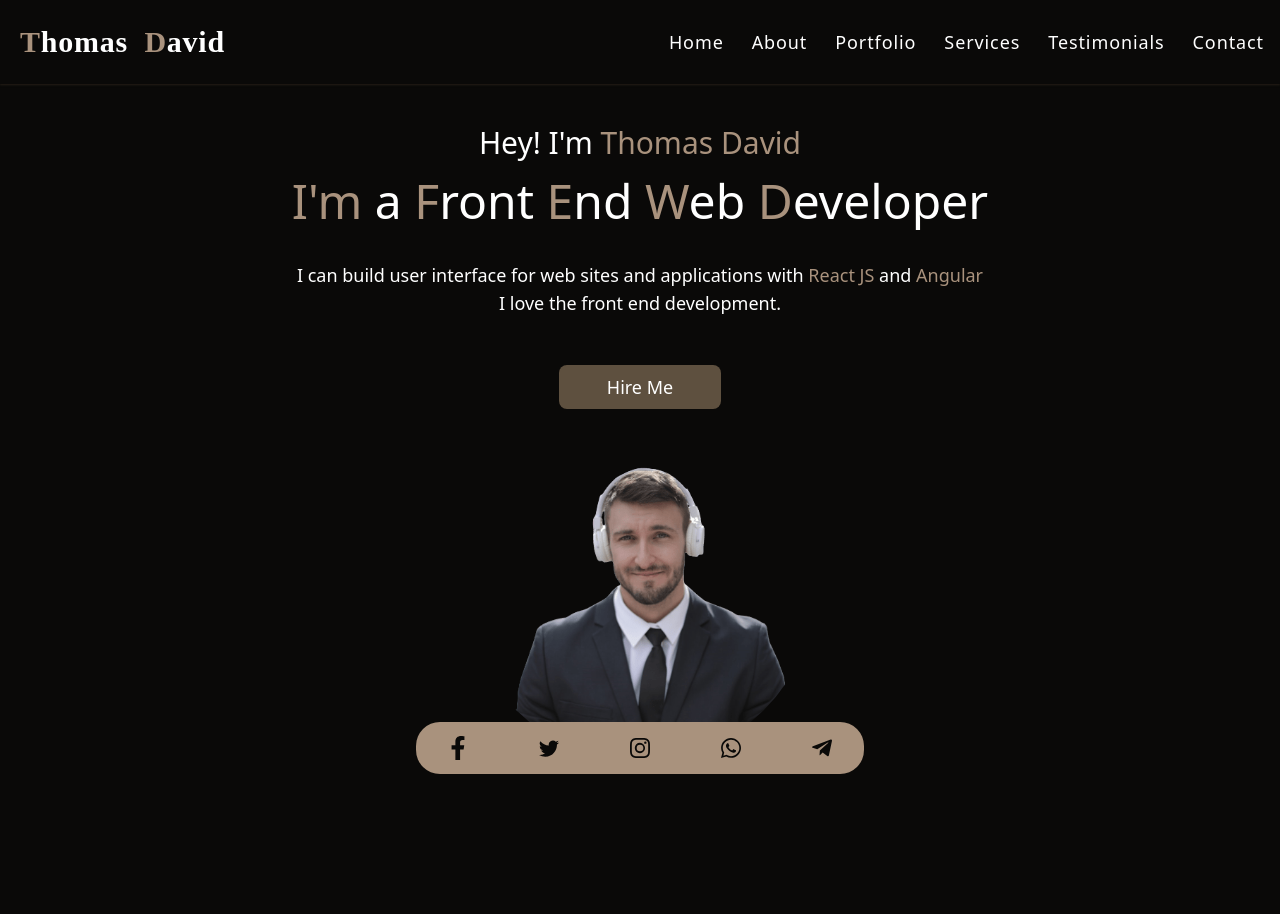
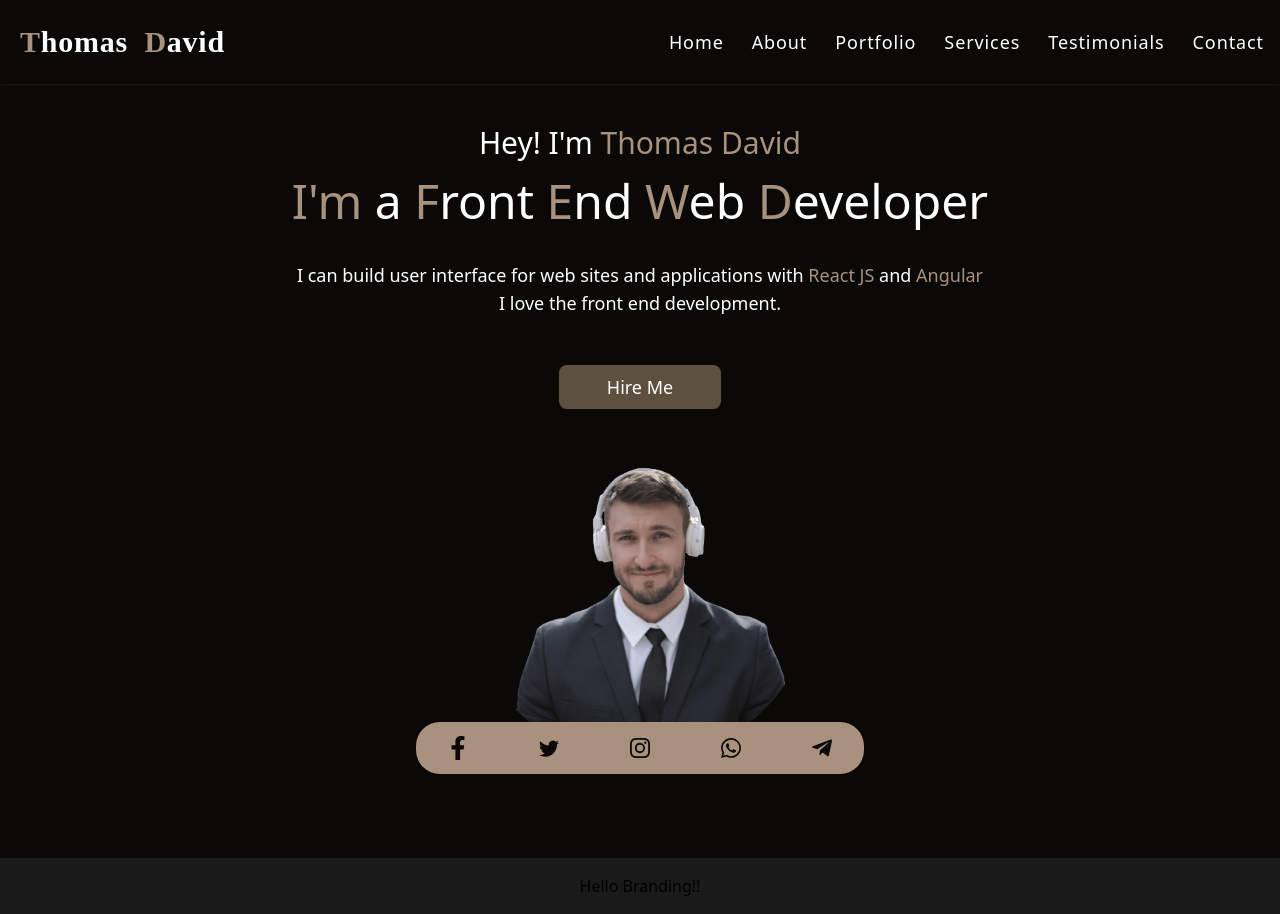
Before and after one commit to krypton225/fourth-portfolio-react, a React (Create React App) app: page / in a window 1280 px wide. Before the commit the page ends 838 px from the top, so only its background shows below. Built offline with nearby package versions, Linux system fonts and the light colour scheme.

Commit message:
ADD Social comp @ Landing & CREATE Branding comp

```diff
--- a/src/App.jsx
+++ b/src/App.jsx
@@ -1,11 +1,11 @@
-import { Navbar, Landing, SocialMedia } from "./components/index";
+import { Navbar, Landing, Branding } from "./components/index";
 
 function App() {
   return (
     <div className="app h-auto relative overflow-x-hidden">
       <Navbar />
-      <SocialMedia />
       <Landing />
+      <Branding />
     </div>
   );
 }
--- /dev/null
+++ b/src/components/Branding.jsx
@@ -0,0 +1,7 @@
+const Branding = () => (
+    <section className="relative w-screen mt-5 py-4 text-center mx-auto flex justify-center items-center bg-[#1a1a1a]">
+        Hello Branding!!
+    </section>
+);
+
+export default Branding;
--- a/src/components/Landing.jsx
+++ b/src/components/Landing.jsx
@@ -1,10 +1,10 @@
-import ImageLanding from "../assets/images/man/man-1.png";
+import { ImageMan1 } from "data/imgs-imports";
 
-import { Button } from "./index";
+import { Button, SocialMedia } from "./index";
 
 const Landing = () => {
     return (
-        <section className="w-full h-[calc(100vh-10px)] mt-10 lg:mt-12 container flex flex-col justify-center items-center text-center mx-auto overflow-hidden scroll-0" id="home">
+        <section className="w-full h-[calc(100vh-10px)] relative mt-10 lg:mt-12 container flex flex-col justify-center items-center text-center mx-auto overflow-hidden scroll-0" id="home">
             <div className="w-full lg:w-[66%]">
                 <h3 className="text-white text-[2rem] lg:text-3xl">Hey! I'm <span className="text-light-beige">Thomas David</span></h3>
 
@@ -21,8 +21,10 @@ const Landing = () => {
             </div>
 
             <div className="w-[22rem] rounded-full">
-                <img src={ImageLanding} alt="Man in landing page!" className="w-full rounded-full" draggable="false" />
+                <img src={ImageMan1} alt="Man in landing page!" className="w-full rounded-full" draggable="false" />
             </div>
+
+            <SocialMedia />
         </section>
     )
 }
--- a/src/components/index.js
+++ b/src/components/index.js
@@ -7,3 +7,5 @@ export { default as Landing } from "./Landing";
 export { default as Button } from "./Button";
 
 export { default as SocialMedia } from "./SocialMedia";
+
+export { default as Branding } from "./Branding";
--- /dev/null
+++ b/src/data/imgs-imports.js
@@ -0,0 +1,33 @@
+/* branding */
+export { default as ImageBrandingBehance } from "../assets/images/branding/behance.png";
+export { default as ImageBrandingDribble } from "../assets/images/branding/dribbble.png";
+export { default as ImageBrandingFreelancer } from "../assets/images/branding/freelancer.png";
+export { default as ImageBrandingUpwork } from "../assets/images/branding/upwork.png";
+
+/* man */
+export { default as ImageMan1 } from "../assets/images/man/man-1.png";
+export { default as ImageMan2 } from "../assets/images/man/man-2.png";
+
+/* projects */
+export { default as ImageProject1 } from "../assets/images/projects/project-1.jpg";
+export { default as ImageProject2 } from "../assets/images/projects/project-2.jpg";
+export { default as ImageProject3 } from "../assets/images/projects/project-3.jpg";
+export { default as ImageProject4 } from "../assets/images/projects/project-4.jpg";
+export { default as ImageProject5 } from "../assets/images/projects/project-5.jpg";
+export { default as ImageProject6 } from "../assets/images/projects/project-6.jpg";
+
+/* services */
+export { default as ImageServicesBranding } from "../assets/images/services/branding.svg";
+export { default as ImageServicesDesign } from "../assets/images/services/design.svg";
+export { default as ImageServicesDevelopment } from "../assets/images/services/development.svg";
+export { default as ImageServicesSEO } from "../assets/images/services/seo.svg";
+
+/* skills */
+export { default as ImageSkillsCSS3 } from "../assets/images/skills/css3.png";
+export { default as ImageSkillsFigma } from "../assets/images/skills/figma.png";
+export { default as ImageSkillsGit } from "../assets/images/skills/git.png";
+export { default as ImageSkillsHTML5 } from "../assets/images/skills/html5.png";
+export { default as ImageSkillsJavaScript } from "../assets/images/skills/js.png";
+export { default as ImageSkillsNextJS } from "../assets/images/skills/nextjs.png";
+export { default as ImageSkillsNodeJS } from "../assets/images/skills/nodejs.png";
+export { default as ImageSkillsReactJS } from "../assets/images/skills/reactjs.png";
```
